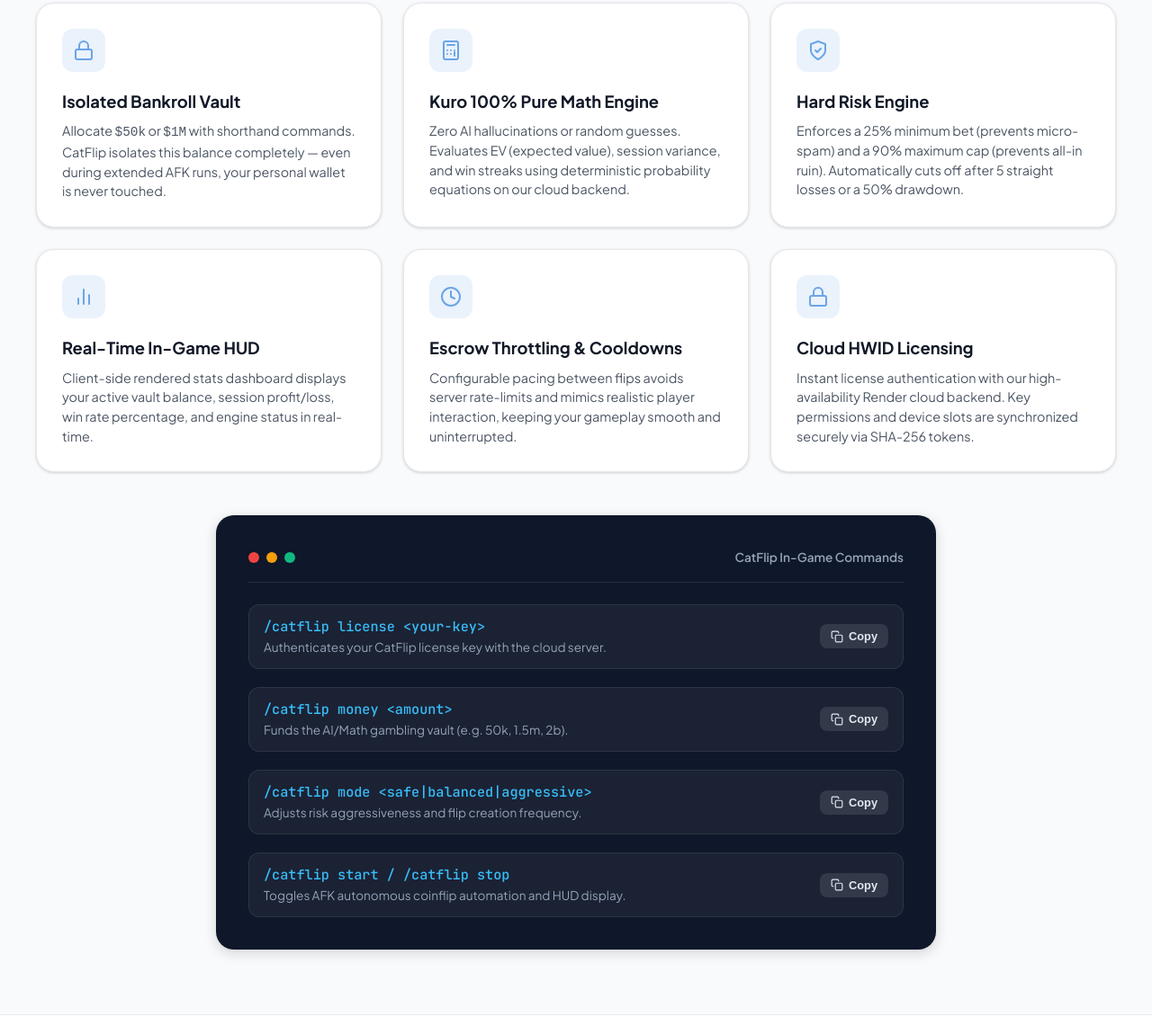
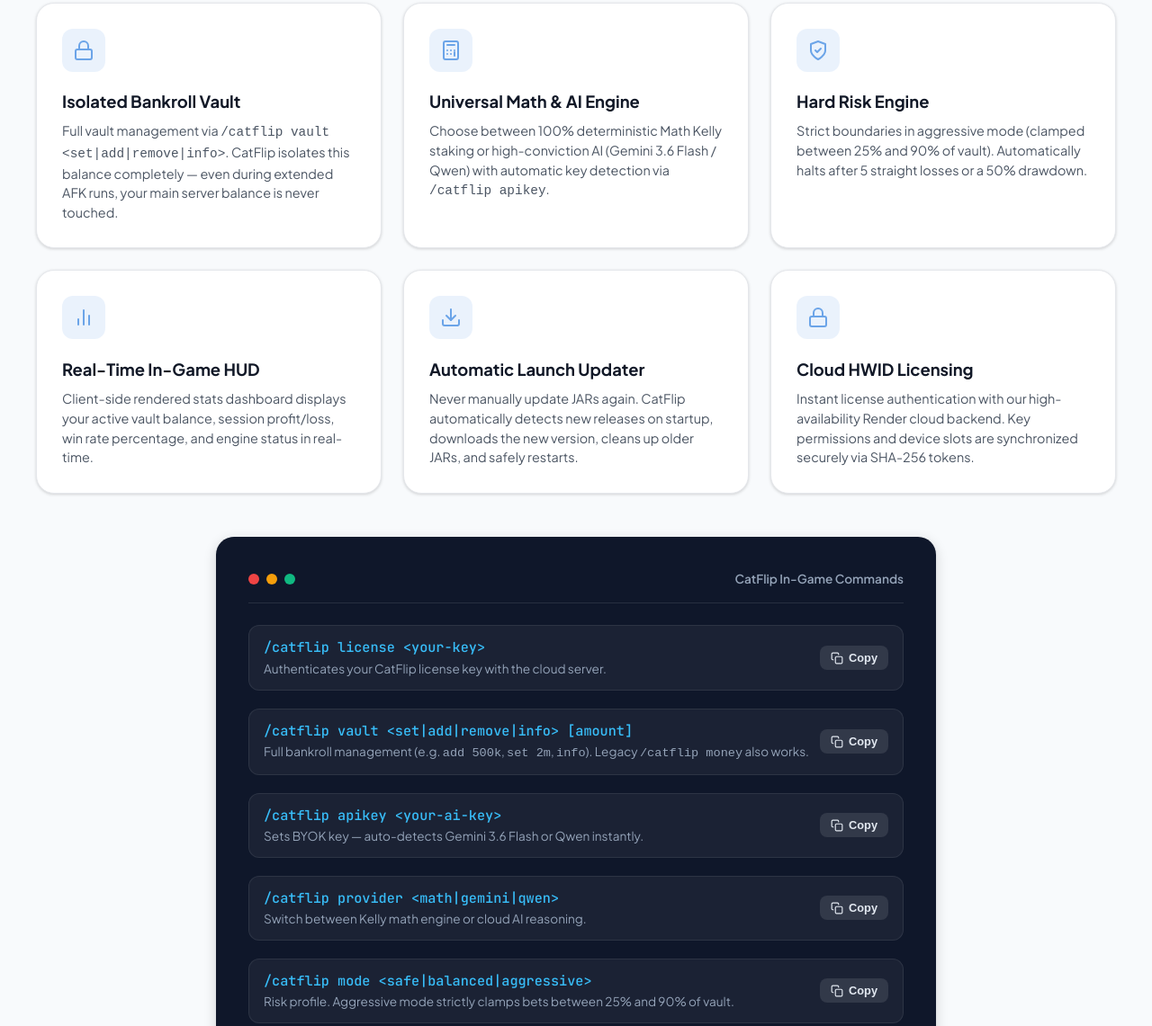
Before and after one commit to itz0cat/website, a plain HTML site: page store/catflip/index.html in a window 1280 px wide. Shown: the part 2736-3877 px from the top of the page at 90% size. Drawn offline with Linux system fonts and the light colour scheme.

Commit message:
feat(catflip): update website for v1.3.0 release with launch auto-updater, vault suite, and multi-engine (math/gemini/qwen)

```diff
--- a/store/catflip/index.html
+++ b/store/catflip/index.html
@@ -385,7 +385,7 @@
               </svg>
             </div>
             <h4>Isolated Bankroll Vault</h4>
-            <p>Allocate <code>$50k</code> or <code>$1M</code> with shorthand commands. CatFlip isolates this balance completely — even during extended AFK runs, your personal wallet is never touched.</p>
+            <p>Full vault management via <code>/catflip vault &lt;set|add|remove|info&gt;</code>. CatFlip isolates this balance completely — even during extended AFK runs, your main server balance is never touched.</p>
           </div>
 
           <div class="feature-box">
@@ -397,8 +397,8 @@
                 <path d="M8 12h.01M12 12h.01M16 12h.01M8 16h.01M12 16h.01"/>
               </svg>
             </div>
-            <h4>Kuro 100% Pure Math Engine</h4>
-            <p>Zero AI hallucinations or random guesses. Evaluates EV (expected value), session variance, and win streaks using deterministic probability equations on our cloud backend.</p>
+            <h4>Universal Math & AI Engine</h4>
+            <p>Choose between 100% deterministic Math Kelly staking or high-conviction AI (Gemini 3.6 Flash / Qwen) with automatic key detection via <code>/catflip apikey</code>.</p>
           </div>
 
           <div class="feature-box">
@@ -409,7 +409,7 @@
               </svg>
             </div>
             <h4>Hard Risk Engine</h4>
-            <p>Enforces a 25% minimum bet (prevents micro-spam) and a 90% maximum cap (prevents all-in ruin). Automatically cuts off after 5 straight losses or a 50% drawdown.</p>
+            <p>Strict boundaries in aggressive mode (clamped between 25% and 90% of vault). Automatically halts after 5 straight losses or a 50% drawdown.</p>
           </div>
 
           <div class="feature-box">
@@ -427,12 +427,13 @@
           <div class="feature-box">
             <div class="feature-box-icon-wrap">
               <svg width="24" height="24" viewBox="0 0 24 24" fill="none" stroke="currentColor" stroke-width="2" stroke-linecap="round" stroke-linejoin="round">
-                <circle cx="12" cy="12" r="10"/>
-                <polyline points="12 6 12 12 16 14"/>
+                <path d="M21 15v4a2 2 0 0 1-2 2H5a2 2 0 0 1-2-2v-4"/>
+                <polyline points="7 10 12 15 17 10"/>
+                <line x1="12" y1="15" x2="12" y2="3"/>
               </svg>
             </div>
-            <h4>Escrow Throttling & Cooldowns</h4>
-            <p>Configurable pacing between flips avoids server rate-limits and mimics realistic player interaction, keeping your gameplay smooth and uninterrupted.</p>
+            <h4>Automatic Launch Updater</h4>
+            <p>Never manually update JARs again. CatFlip automatically detects new releases on startup, downloads the new version, cleans up older JARs, and safely restarts.</p>
           </div>
 
           <div class="feature-box">
@@ -475,10 +476,38 @@
 
             <div class="command-item">
               <div>
-                <div class="command-code">/catflip money &lt;amount&gt;</div>
-                <div class="command-desc">Funds the AI/Math gambling vault (e.g. 50k, 1.5m, 2b).</div>
+                <div class="command-code">/catflip vault &lt;set|add|remove|info&gt; [amount]</div>
+                <div class="command-desc">Full bankroll management (e.g. <code>add 500k</code>, <code>set 2m</code>, <code>info</code>). Legacy <code>/catflip money</code> also works.</div>
               </div>
-              <button class="copy-btn" data-copy="/catflip money 100k">
+              <button class="copy-btn" data-copy="/catflip vault add 100k">
+                <svg width="14" height="14" viewBox="0 0 24 24" fill="none" stroke="currentColor" stroke-width="2" stroke-linecap="round" stroke-linejoin="round">
+                  <rect x="9" y="9" width="13" height="13" rx="2" ry="2"/>
+                  <path d="M5 15H4a2 2 0 0 1-2-2V4a2 2 0 0 1 2-2h9a2 2 0 0 1 2 2v1"/>
+                </svg>
+                Copy
+              </button>
+            </div>
+
+            <div class="command-item">
+              <div>
+                <div class="command-code">/catflip apikey &lt;your-ai-key&gt;</div>
+                <div class="command-desc">Sets BYOK key — auto-detects Gemini 3.6 Flash or Qwen instantly.</div>
+              </div>
+              <button class="copy-btn" data-copy="/catflip apikey ">
+                <svg width="14" height="14" viewBox="0 0 24 24" fill="none" stroke="currentColor" stroke-width="2" stroke-linecap="round" stroke-linejoin="round">
+                  <rect x="9" y="9" width="13" height="13" rx="2" ry="2"/>
+                  <path d="M5 15H4a2 2 0 0 1-2-2V4a2 2 0 0 1 2-2h9a2 2 0 0 1 2 2v1"/>
+                </svg>
+                Copy
+              </button>
+            </div>
+
+            <div class="command-item">
+              <div>
+                <div class="command-code">/catflip provider &lt;math|gemini|qwen&gt;</div>
+                <div class="command-desc">Switch between Kelly math engine or cloud AI reasoning.</div>
+              </div>
+              <button class="copy-btn" data-copy="/catflip provider math">
                 <svg width="14" height="14" viewBox="0 0 24 24" fill="none" stroke="currentColor" stroke-width="2" stroke-linecap="round" stroke-linejoin="round">
                   <rect x="9" y="9" width="13" height="13" rx="2" ry="2"/>
                   <path d="M5 15H4a2 2 0 0 1-2-2V4a2 2 0 0 1 2-2h9a2 2 0 0 1 2 2v1"/>
@@ -490,7 +519,7 @@
             <div class="command-item">
               <div>
                 <div class="command-code">/catflip mode &lt;safe|balanced|aggressive&gt;</div>
-                <div class="command-desc">Adjusts risk aggressiveness and flip creation frequency.</div>
+                <div class="command-desc">Risk profile. Aggressive mode strictly clamps bets between 25% and 90% of vault.</div>
               </div>
               <button class="copy-btn" data-copy="/catflip mode balanced">
                 <svg width="14" height="14" viewBox="0 0 24 24" fill="none" stroke="currentColor" stroke-width="2" stroke-linecap="round" stroke-linejoin="round">
@@ -539,7 +568,7 @@
             </button>
             <div class="faq-answer">
               <div class="faq-answer-inner">
-                CatFlip uses an isolated <strong>Vault</strong> system. If you have $10,000,000 on the server but only fund the vault with <code>/catflip money 100k</code>, CatFlip is strictly prohibited from touching the remaining $9,900,000. Furthermore, the hard risk engine enforces a 5-loss cutoff and a 50% stop-loss halt.
+                CatFlip uses an isolated <strong>Vault</strong> system. If you have $10,000,000 on the server but only fund the vault with <code>/catflip vault add 100k</code>, CatFlip is strictly prohibited from touching the remaining $9,900,000. Furthermore, the hard risk engine enforces a 5-loss cutoff and a 50% stop-loss halt.
               </div>
             </div>
           </div>
@@ -569,7 +598,22 @@
             </button>
             <div class="faq-answer">
               <div class="faq-answer-inner">
-                CatFlip uses the <strong>Kuro Mathematical Algorithm</strong> running directly on our cloud backend for instant zero-latency decisions without API rate-limit delays or hallucinations. Optional AI fallback (Gemini/Qwen) is also supported if enabled.
+                CatFlip defaults to the <strong>100% Deterministic Math Kelly Algorithm</strong> (<code>/catflip provider math</code>) for instant zero-latency decisions without API rate-limit delays or hallucinations. If you prefer AI reasoning, CatFlip also natively supports <strong>Google Gemini 3.6 Flash</strong> and <strong>Qwen</strong> via <code>/catflip apikey &lt;key&gt;</code>, which automatically detects your provider and model.
+              </div>
+            </div>
+          </div>
+
+          <div class="faq-item">
+            <button class="faq-question">
+              <span>How does the automatic launch updater work?</span>
+              <svg class="faq-icon-svg" width="20" height="20" viewBox="0 0 24 24" fill="none" stroke="currentColor" stroke-width="2.5" stroke-linecap="round" stroke-linejoin="round">
+                <line x1="12" y1="5" x2="12" y2="19"/>
+                <line x1="5" y1="12" x2="19" y2="12"/>
+              </svg>
+            </button>
+            <div class="faq-answer">
+              <div class="faq-answer-inner">
+                On game launch, CatFlip checks the cloud server for new versions. If an update exists, it automatically downloads the new JAR into your <code>mods/</code> folder, cleans up the old version to eliminate duplicate mod conflicts, and safely closes Minecraft so the launcher restarts with the latest version.
               </div>
             </div>
           </div>
```
Also changed, not shown: download/index.html (+9 -6 lines), 2 other files.
